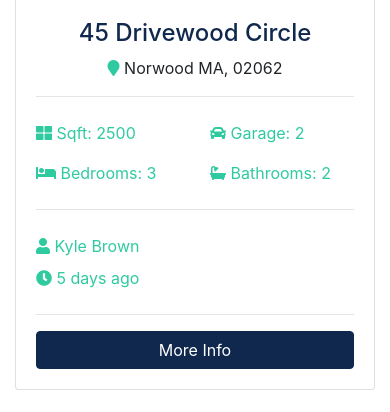
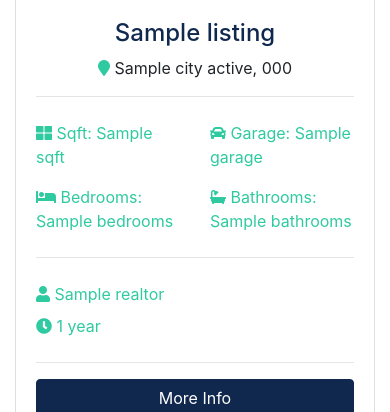
Before and after one commit to kraiver117/btre_project, a Django app: template templates/pages/index.html in a window 390 px wide. Shown: the part 1194-1606 px from the top of the page. Run offline with Django 3.2, Linux system fonts and the light colour scheme; the template is opened without the code that fills it: most values are stand-ins (such as "Sample title", 1, 10 or a date in 2020); grey boxes marked "Sample" are stand-in pictures; some libraries are stand-ins or nearby versions.

Commit message:
Home & About Page Dynamic Content

```diff
--- a/templates/pages/index.html
+++ b/templates/pages/index.html
@@ -1,5 +1,6 @@
 {% extends 'base.html' %}
 {% load static %}
+{% load humanize %}
 
 {% block content %}
 <!-- Showcase -->
@@ -133,156 +134,63 @@
     <div class="container">
         <h3 class="text-center mb-3">Latest Listings</h3>
         <div class="row">
-            <!-- Listing 1 -->
+            {% if listings %}
+                {% for listing in listings %}
+                    <!-- Listing -->
                     <div class="col-md-6 col-lg-4 mb-4">
                         <div class="card listing-preview">
-                    <img class="card-img-top" src="assets/img/homes/home-1.jpg" alt="">
+                            <img class="card-img-top" src="{{ listing.photo_main.url }}" alt="{{ listing.title }}">
                             <div class="card-img-overlay">
                                 <h2>
-                            <span class="badge badge-secondary text-white">$490,000</span>
+                                    <span class="badge badge-secondary text-white">${{ listing.price | intcomma }}</span>
                                 </h2>
                             </div>
                             <div class="card-body">
                                 <div class="listing-heading text-center">
-                            <h4 class="text-primary">45 Drivewood Circle</h4>
+                                    <h4 class="text-primary">{{ listing.title }}</h4>
                                     <p>
-                                <i class="fas fa-map-marker text-secondary"></i> Norwood MA, 02062
+                                        <i class="fas fa-map-marker text-secondary"></i> {{ listing.city }} {{ listing.state }}, {{ listing.zipcode }}
                                     </p>
                                 </div>
                                 <hr>
                                 <div class="row py-2 text-secondary">
                                     <div class="col-6">
-                                <i class="fas fa-th-large"></i> Sqft: 2500
+                                        <i class="fas fa-th-large"></i> Sqft: {{ listing.sqft }}
                                     </div>
                                     <div class="col-6">
-                                <i class="fas fa-car"></i> Garage: 2
+                                        <i class="fas fa-car"></i> Garage: {{ listing.garage }}
                                     </div>
                                 </div>
                                 <div class="row py-2 text-secondary">
                                     <div class="col-6">
-                                <i class="fas fa-bed"></i> Bedrooms: 3
+                                        <i class="fas fa-bed"></i> Bedrooms: {{ listing.bedrooms }}
                                     </div>
                                     <div class="col-6">
-                                <i class="fas fa-bath"></i> Bathrooms: 2
+                                        <i class="fas fa-bath"></i> Bathrooms: {{ listing.bathrooms }}
                                     </div>
                                 </div>
                                 <hr>
                                 <div class="row py-2 text-secondary">
                                     <div class="col-6">
-                                <i class="fas fa-user"></i> Kyle Brown
+                                        <i class="fas fa-user"></i> {{ listing.realtor }}
                                     </div>
                                 </div>
                                 <div class="row text-secondary pb-2">
                                     <div class="col-6">
-                                <i class="fas fa-clock"></i> 5 days ago
+                                        <i class="fas fa-clock"></i> {{ listing.list_date | timesince }}
                                     </div>
                                 </div>
                                 <hr>
-                        <a href="listing.html" class="btn btn-primary btn-block">More Info</a>
+                                <a href="{% url 'listing' listing.id %}" class="btn btn-primary btn-block">More Info</a>
                             </div>
                         </div>
                     </div>
-
-            <!-- Listing 2 -->
-            <div class="col-md-6 col-lg-4 mb-4">
-                <div class="card listing-preview">
-                    <img class="card-img-top" src="assets/img/homes/home-2.jpg" alt="">
-                    <div class="card-img-overlay">
-                        <h2>
-                            <span class="badge badge-secondary text-white">$550,000</span>
-                        </h2>
+                {% endfor %}
+            {% else %}
+                <div class="col-md-12">
+                    <p>No Listings Available</p>
                 </div>
-                    <div class="card-body">
-                        <div class="listing-heading text-center">
-                            <h4 class="text-primary">18 Jefferson Lane</h4>
-                            <p>
-                                <i class="fas fa-map-marker text-secondary"></i> Woburn MA, 01801
-                            </p>
-                        </div>
-                        <hr>
-                        <div class="row py-2 text-secondary">
-                            <div class="col-6">
-                                <i class="fas fa-th-large"></i> Sqft: 3200
-                            </div>
-                            <div class="col-6">
-                                <i class="fas fa-car"></i> Garage: 1
-                            </div>
-                        </div>
-                        <div class="row py-2 text-secondary">
-                            <div class="col-6">
-                                <i class="fas fa-bed"></i> Bedrooms: 4
-                            </div>
-                            <div class="col-6">
-                                <i class="fas fa-bath"></i> Bathrooms: 2.5
-                            </div>
-                        </div>
-                        <hr>
-                        <div class="row py-2 text-secondary">
-                            <div class="col-6">
-                                <i class="fas fa-user"></i> Mark Hudson
-                            </div>
-                        </div>
-                        <div class="row text-secondary pb-2">
-                            <div class="col-6">
-                                <i class="fas fa-clock"></i> 5 days ago
-                            </div>
-                        </div>
-                        <hr>
-                        <a href="listing.html" class="btn btn-primary btn-block">More Info</a>
-                    </div>
-                </div>
-            </div>
-
-            <!-- Listing 3 -->
-            <div class="col-md-6 col-lg-4 mb-4">
-                <div class="card listing-preview">
-                    <img class="card-img-top" src="assets/img/homes/home-3.jpg" alt="">
-                    <div class="card-img-overlay">
-                        <h2>
-                            <span class="badge badge-secondary text-white">$580,000</span>
-                        </h2>
-                    </div>
-                    <div class="card-body">
-                        <div class="listing-heading text-center">
-                            <h4 class="text-primary">187 Woodrow Street</h4>
-                            <p>
-                                <i class="fas fa-map-marker text-secondary"></i> Salem MA, 01915
-                            </p>
-                        </div>
-                        <hr>
-                        <div class="row py-2 text-secondary">
-                            <div class="col-6">
-                                <i class="fas fa-th-large"></i> Sqft: 3107
-                            </div>
-                            <div class="col-6">
-                                <i class="fas fa-car"></i> Garage: 0
-                            </div>
-                        </div>
-                        <div class="row py-2 text-secondary">
-                            <div class="col-6">
-                                <i class="fas fa-bed"></i> Bedrooms: 4
-                            </div>
-                            <div class="col-6">
-                                <i class="fas fa-bath"></i> Bathrooms: 3
-                            </div>
-                        </div>
-                        <hr>
-                        <div class="row py-2 text-secondary">
-                            <div class="col-6">
-                                <i class="fas fa-user"></i> Mark Hudson
-                            </div>
-                        </div>
-                        <div class="row text-secondary pb-2">
-                            <div class="col-6">
-                                <i class="fas fa-clock"></i> 5 days ago
-                            </div>
-                        </div>
-                        <hr>
-                        <a href="listing.html" class="btn btn-primary btn-block">More Info</a>
-                    </div>
-                </div>
-            </div>
-
+            {% endif %}
         </div>
     </div>
 </section>
```
Also changed, not shown: pages/views.py (+23 -2 lines), templates/pages/about.html (+19 -34 lines). Lines whose indentation alone changed are shown as unchanged.
